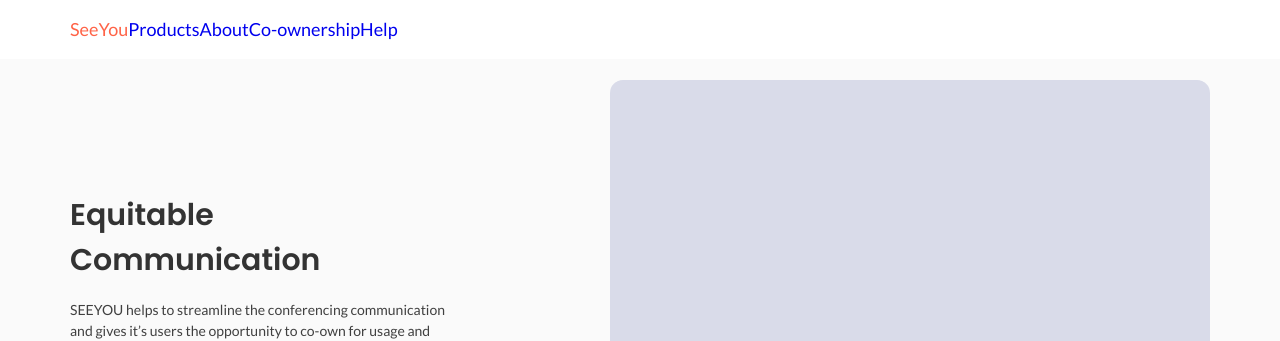
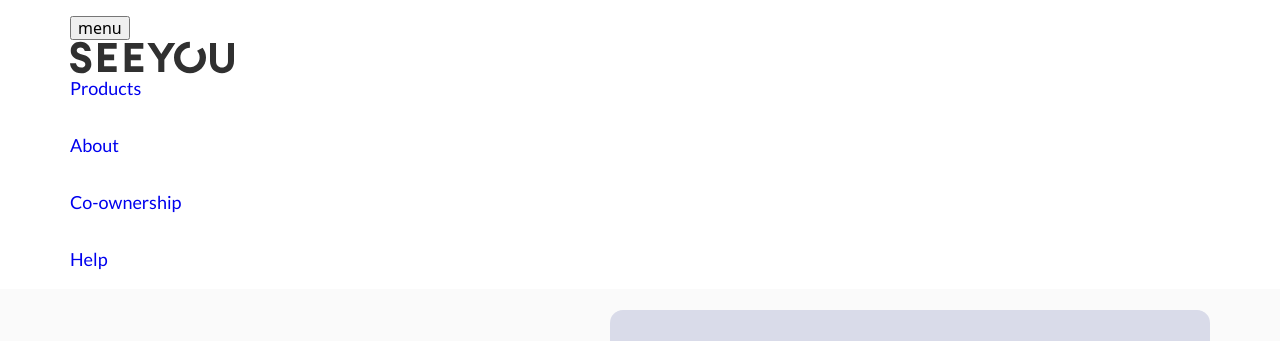
Before and after one commit to sergdomina/seeyou, a React (Create React App) app: page / in a window 1280 px wide. Shown: the top 341 px of the page. Built offline with nearby package versions, Linux system fonts and the light colour scheme.

Commit message:
add header

```diff
--- a/src/components/AppBar/AppBar.js
+++ b/src/components/AppBar/AppBar.js
@@ -1,19 +1,63 @@
-import { Nav, Link, Header } from './AppBar.styled';
+import { useState } from 'react';
+import {
+  Nav,
+  Link,
+  Header,
+  LogoImg,
+  NavItem,
+  NavList,
+  HeaderContainer,
+  HeaderBox,
+} from './AppBar.styled';
 import { Container } from '../Container/Container.styled';
-
+import LogoSeeYou from '../../image/LogoSeeYou.svg';
 export const AppBar = () => {
+  const [isOpenMobileMenu, setisOpenMobileMenu] = useState(false);
+  const handleMenu = () => {
+    setisOpenMobileMenu(!isOpenMobileMenu);
+  };
   return (
     <Header>
       <Container>
-    <Nav>
-      <Link to="/">SeeYou</Link>
-      <Link to="/products">Products</Link>
-      <Link to="/about">About</Link>
-      <Link to="/ownership">Co-ownership</Link>
-      <Link to="/help">Help</Link>
-    </Nav>
-    </Container>
+        <HeaderContainer>
+          <HeaderBox>
+            <button
+              onClick={handleMenu}
+              aria-expanded={isOpenMobileMenu}
+              type="button"
+            >
+              menu
+            </button>
+            <Link to="/">
+              <LogoImg src={LogoSeeYou} alt={'Logo SeeYou'} />
+            </Link>
+          </HeaderBox>
+        </HeaderContainer>
+        <Nav className={isOpenMobileMenu && 'active'}>
+          <NavList className={isOpenMobileMenu && 'active'}>
+            <NavItem>
+              <Link to="/products" onClick={handleMenu}>
+                Products
+              </Link>
+            </NavItem>
+            <NavItem>
+              <Link to="/about" onClick={handleMenu}>
+                About
+              </Link>
+            </NavItem>
+            <NavItem>
+              <Link to="/ownership" onClick={handleMenu}>
+                Co-ownership
+              </Link>
+            </NavItem>
+            <NavItem>
+              <Link to="/help" onClick={handleMenu}>
+                Help
+              </Link>
+            </NavItem>
+          </NavList>
+        </Nav>
+      </Container>
     </Header>
-
   );
 };
--- a/src/components/AppBar/AppBar.styled.js
+++ b/src/components/AppBar/AppBar.styled.js
@@ -5,18 +5,93 @@ export const Nav = styled.nav`
   font-family: 'Lato_Regular';
   font-size: 18px;
   line-height: 1.5;
+
+  /* ${({ theme }) => theme.device.mobileMax} {
+    padding: 32px;
+    position: absolute;
+    top: 100%;
+    right: 0;
+    left: 0;
+    visibility: hidden;
+    opacity: 0;
+
+    transform: translateY(-100%);
+    background-color: #d9f0f7;
+    transition: transform 3s ease-out, opacity 3s ease-out,
+      visibility 3s ease-out;
+    &.active {
+      visibility: visible;
+      opacity: 1;
+      transform: translateY(0);
+    }
+  } */
+`;
+export const NavList = styled.ul`
+  ${({ theme }) => theme.device.mobileMax} {
+    padding: 32px;
+    position: absolute;
+    top: 100%;
+    right: 0;
+    left: 0;
+    visibility: hidden;
+    opacity: 0;
+    z-index: -1;
+    transform: translateY(-100%);
+    background-color: #d9f0f7;
+    transition: transform 3s ease-out, opacity 3s ease-out,
+      visibility 3s ease-out;
+    &.active {
+      visibility: visible;
+      opacity: 1;
+      transform: translateY(8%);
+    }
+  }
 `;
 export const Link = styled(NavLink)`
   &.active {
     color: tomato;
   }
 `;
+export const NavItem = styled.li`
+  ${({ theme }) => theme.device.mobile} {
+    &:not(:last-child) {
+      margin-bottom: 30px;
+    }
+  }
+`;
 export const Header = styled.header`
-  position: 'relative';
+  position: relative;
   padding-top: 12px;
   padding-bottom: 12px;
+  z-index: 1;
   ${({ theme }) => theme.device.desktop} {
     padding-top: 16px;
     padding-bottom: 16px;
   }
 `;
+
+export const LogoImg = styled.img`
+  width: 99px;
+  height: 20px;
+  ${({ theme }) => theme.device.desktop} {
+    width: 164px;
+    height: 35px;
+  }
+`;
+export const HeaderContainer = styled.div`
+  ${({ theme }) => theme.device.mobileMax} {
+    width: 100vw;
+    background: red;
+    z-index: 1;
+    position: absolute;
+    left: 0;
+    top: 0;
+    padding: 12px 0 12px 0;
+  }
+`;
+
+export const HeaderBox = styled.div`
+  ${({ theme }) => theme.device.mobileMax} {
+    display: flex;
+  }
+`;
--- a/src/constants/theme.js
+++ b/src/constants/theme.js
@@ -16,6 +16,7 @@ export const theme = Object.freeze({
   },
   device: {
     mobile: `@media screen and (min-width:375px)`,
+    mobileMax: `@media screen and (max-width:767px)`,
     tablet: `@media screen and (min-width: 768px)`,
     desktop: `@media screen and (min-width: 1188px)`,
   },
```
Also changed, not shown: src/components/GlobalImage/GlobalImage.js (renamed from src/components/Image/GlobalImage.js), src/components/GlobalImage/GlobalImage.styled.js (renamed from src/components/Image/GlobalImage.styled.js), src/components/GlobalImage/pngegg.png (renamed from src/components/Image/pngegg.png), src/image/LogoSeeYou.svg (added).
